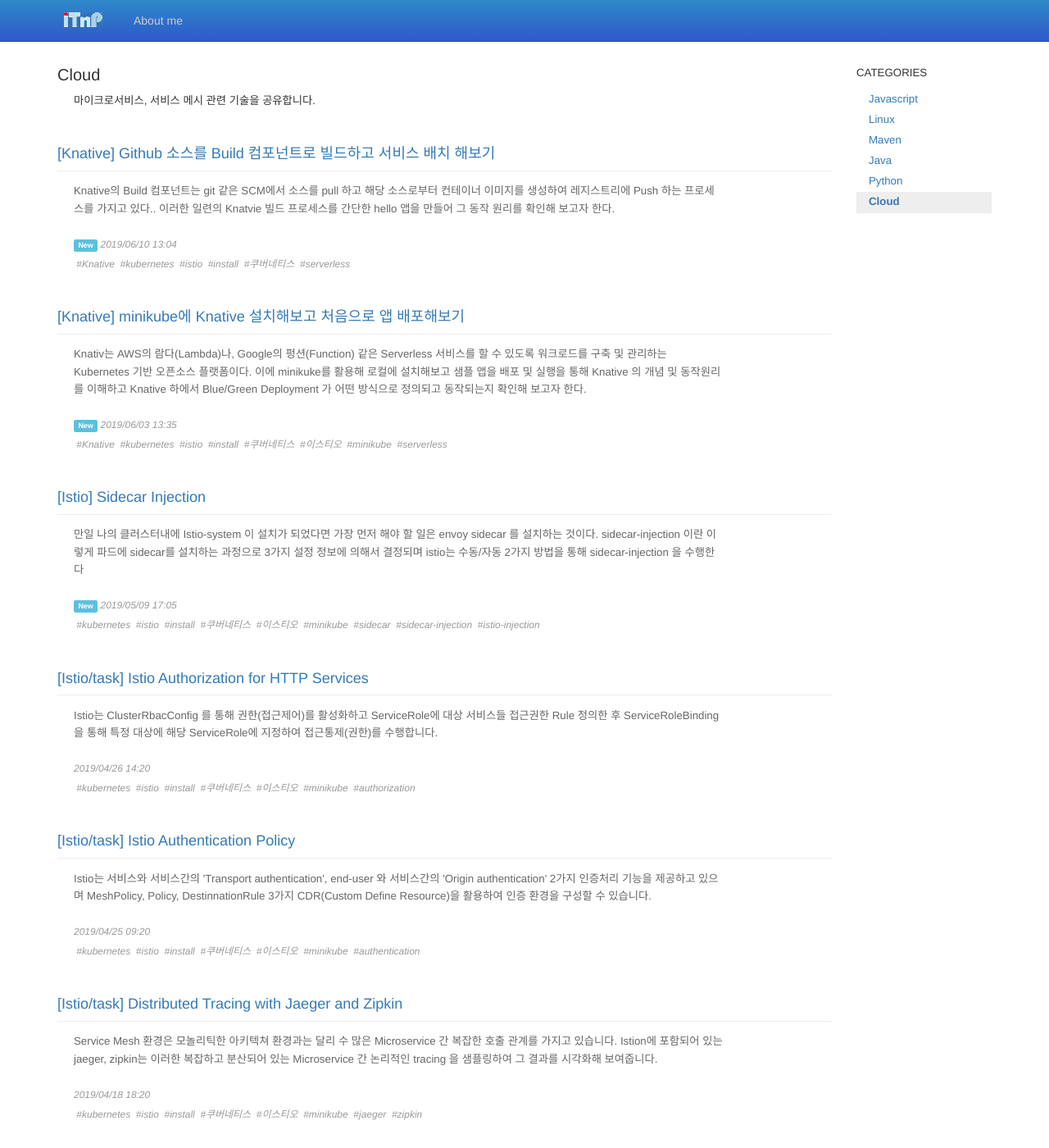
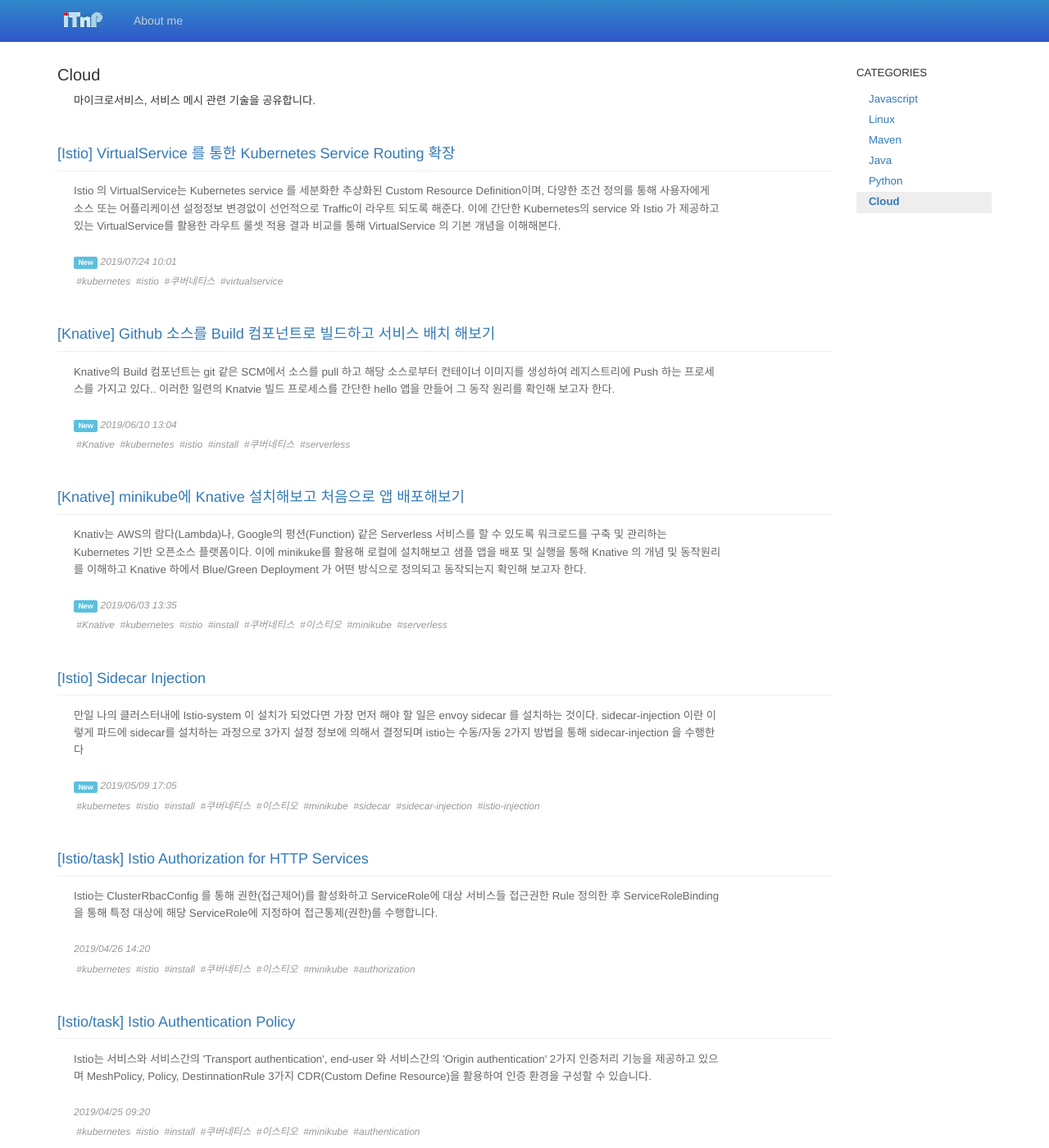
Before and after one commit to itnpeople/itnpeople.github.com, a Jekyll site: the page built from posts/cloud.html, in a window 1280 px wide and 1400 px high. Shown: the whole window at 82% size. Built offline with Jekyll 4.4.1, drawn with Linux system fonts in a browser that asks for light colours; some of the changed lines change nothing that is shown.

Commit message:
add post

```diff
--- /dev/null
+++ b/_posts/2019-07-24-virtualservice basic on istio.md
@@ -0,0 +1,368 @@
+---
+title:  "[Istio] VirtualService 를 통한 Kubernetes Service Routing 확장"
+date:   2019/07/24 10:01
+categories: "cloud"
+tags: ["recent"]
+keywords: ["kubernetes","istio","쿠버네티스", "virtualservice"]
+description: "Istio 의 VirtualService는  Kubernetes service 를 세분화한 추상화된 Custom Resource Definition이며, 다양한 조건 정의를 통해 사용자에게 소스 또는 어플리케이션 설정정보 변경없이 선언적으로 Traffic이 라우트 되도록 해준다. 이에 간단한  Kubernetes의 service 와 Istio 가 제공하고 있는 VirtualService를 활용한 라우트 룰셋 적용 결과 비교를 통해 VirtualService 의 기본 개념을 이해해본다."
+---
+
+# Istio VirtualService 를 통한 Kubernetes Service Routing 확장
+
+간단한  Kubernetes의 service 와 Istio 가 제공하고 있는 VirtualService를 활용한 라우트 룰셋 적용 결과 비교를 통해 VirtualService 의 기본 개념을 이해해본다.
+
+
+## 데모
+---
+
+### 준비작업
+> 테스트 용 `hello-server-v1`, `hello-server-v2` pod 2개, dummy pod  `curl`, `app=hello` service 준비
+
+* 클러스터에 Istio가 설치되어 있다는 전제하에 pod 3개, service 1개 생성
+
+~~~
+$ kubectl apply -f - <<EOF
+apiVersion: v1
+kind: Pod
+metadata:
+  name: hello-server-v1
+  labels:
+    app: hello
+    version: v1
+spec:
+  containers:
+  - image: honester/hello-server:v1
+    imagePullPolicy: IfNotPresent
+    name: hello-server-v1
+---
+apiVersion: v1
+kind: Pod
+metadata:
+  name: hello-server-v2
+  labels:
+    app: hello
+    version: v2
+spec:
+  containers:
+  - image: honester/hello-server:v2
+    imagePullPolicy: IfNotPresent
+    name: hello-server-v2
+---
+apiVersion: v1
+kind: Pod
+metadata:
+  name: curl
+  labels:
+    app: curl
+spec:
+  containers:
+  - image: honester/servicemesh-prototype:0.1.3
+    imagePullPolicy: IfNotPresent
+    name: curl
+EOF
+~~~
+
+* 생성 확인
+
+~~~
+$ kubectl get all -l app=hello
+
+NAME                  READY   STATUS    RESTARTS   AGE
+pod/hello-server-v1   2/2     Running   0          20m
+pod/hello-server-v2   2/2     Running   0          20m
+~~~
+
+### Case 1
+> `hello-server-v1`, `hello-server-v2` 를 각각 다른 App. 이라고 정의하고 각각에 서비스 `svc-hello-v1`, `svc-hello-v2`를 match 시킨다.
+>  각 service로 Traffic을 발생시키면 각각의 pod 로 전달되는 것을 확인한다.
+
+* `svc-hello-v1`, `svc-hello-v2` 생성
+
+~~~
+$ kubectl apply -f - <<EOF
+apiVersion: v1
+kind: Service
+metadata:
+  name: svc-hello-v1
+  labels:
+    app: hello
+spec:
+  selector:
+    app: hello
+    version: v1
+  ports:
+  - name: http
+    protocol: TCP
+    port: 8080
+---
+apiVersion: v1
+kind: Service
+metadata:
+  name: svc-hello-v2
+  labels:
+    app: hello
+spec:
+  selector:
+    app: hello
+    version: v2
+  ports:
+  - name: http
+    protocol: TCP
+    port: 8080
+EOF
+~~~
+
+* endpoint 확인
+
+~~~
+$ kubectl get endpoints -l app=hello
+
+NAME        ENDPOINTS                         AGE
+svc-hello-v1   172.17.0.5:8080                   2m6s
+svc-hello-v2   172.17.0.6:8080                   14s
+~~~
+
+* `svc-hello-v1`, `svc-hello-v2` 에 Traffic 전달하여 결과 확인하기
+
+~~~
+$ kubectl exec -it curl bash
+
+# for i in {1..5}; do curl http://svc-hello-v1.default.svc.cluster.local:8080; sleep 0.5; done
+
+Hello server - v1 (requestUri=/)
+Hello server - v1 (requestUri=/)
+Hello server - v1 (requestUri=/)
+Hello server - v1 (requestUri=/)
+Hello server - v1 (requestUri=/)
+
+# for i in {1..5}; do curl http://svc-hello-v2.default.svc.cluster.local:8080; sleep 0.5; done
+
+Hello server - v2 (requestUri=/)
+Hello server - v2 (requestUri=/)
+Hello server - v2 (requestUri=/)
+Hello server - v2 (requestUri=/)
+Hello server - v2 (requestUri=/)
+~~~
+
+###  Case - 2
+> 2개의 샘플 pod - `hello-server-v1`, `hello-server-v2` - 가 서로 같은 App. 이라 정의하고 (실제로는 다르지만)
+> `svc-hello` 로 Traffic 발생시키면 해당 Traffic은 endpoints 로 round robin 되는것을 확인한다.
+
+* `svc-hello` service 생성
+
+~~~
+$ kubectl apply -f - <<EOF
+apiVersion: v1
+kind: Service
+metadata:
+  name: svc-hello
+  labels:
+    app: hello
+spec:
+  selector:
+    app: hello
+  ports:
+  - name: http
+    protocol: TCP
+    port: 8080
+EOF
+~~~
+
+
+* endpoint 확인
+  * `svc-hello` 추가 생성
+
+~~~
+$ kubectl get endpoints -l app=hello
+
+NAME           ENDPOINTS                         AGE
+svc-hello      172.17.0.5:8080,172.17.0.6:8080   92m
+svc-hello-v1   172.17.0.5:8080                   2m6s
+svc-hello-v2   172.17.0.6:8080                   14s
+~~~
+
+* `svc-hello` 에 Traffic 전달하여 결과 확인해 보기
+  * `hello-server-v1` , `hello-server-v2` 각각으로 Round Robin
+
+~~~
+$ kubectl exec -it curl bash
+
+# for i in {1..5}; do curl http://svc-hello.default.svc.cluster.local:8080; sleep 0.5; done
+
+Hello server - v2 (requestUri=/)
+Hello server - v1 (requestUri=/)
+Hello server - v2 (requestUri=/)
+Hello server - v1 (requestUri=/)
+Hello server - v1 (requestUri=/)
+~~~
+
+### Case 3
+> 이전 round robin 되엇던 `svc-hello` service 에 **VirtualService** CRDs 를 사용하여 라우트 룰셋을 정의하여 준다.
+> 룰셋은 기본적으로 `svc-hello-v1` 로 라우트 되지만 URI prefix가 `\v2` 이면 `svc-hello-v2`로 라우트 되도록한다.
+
+* VirtualService 생성
+  * 기본적으로 `svc-hello-v1` 로 라우트되고 URI prefix가 `\v2` 이면 `svc-hello-v2`로 라우트되는 룰셋
+  * spec.hosts 는 대상 service
+  * spec.http.route.destination 는 기본 라우트 service
+  * spec.http.match.* 에 라우트 조건 지정
+  * spec.*.destination.host 는 destination service
+
+~~~
+$ kubectl apply -f - <<EOF
+apiVersion: networking.istio.io/v1alpha3
+kind: VirtualService
+metadata:
+  name: vs-hello
+spec:
+  hosts:
+  - "svc-hello.default.svc.cluster.local"
+  http:
+  - match:
+    - uri:
+        prefix: /v2
+    route:
+    - destination:
+        host: "svc-hello-v2.default.svc.cluster.local"
+  - route:
+    - destination:
+        host: "svc-hello-v1.default.svc.cluster.local"
+EOF
+~~~
+
+* endpoint 확인
+  * 변경사항은 없고 이전과 동일하다.
+
+~~~
+$ kubectl get endpoints -l app=hello
+
+NAME           ENDPOINTS                         AGE
+svc-hello      172.17.0.5:8080,172.17.0.6:8080   101m
+svc-hello-v1   172.17.0.5:8080                   11m
+svc-hello-v2   172.17.0.6:8080                   9m13s
+~~~
+
+* `svc-hello` 로 Traffic을 발생시키면  `svc-hello-v1` 으로 라우트된다.
+
+~~~
+$ kubectl exec -it curl bash
+
+# for i in {1..5}; do curl http://svc-hello.default.svc.cluster.local:8080; sleep 0.5; done
+
+Hello server - v1 (requestUri=/)
+Hello server - v1 (requestUri=/)
+Hello server - v1 (requestUri=/)
+Hello server - v1 (requestUri=/)
+Hello server - v1 (requestUri=/)
+~~~
+
+*  prefix `\v2` 로 Traffic을 발생하면  `svc-hello-v2` 으로 라우트된다.
+
+~~~
+# for i in {1..5}; do curl http://svc-hello.default.svc.cluster.local:8080/v2; sleep 0.5; done
+
+Hello server - v2 (requestUri=/v2)
+Hello server - v2 (requestUri=/v2)
+Hello server - v2 (requestUri=/v2)
+Hello server - v2 (requestUri=/v2)
+Hello server - v2 (requestUri=/v2)
+~~~
+
+### Case 4
+> **VirtualService** 는 Destination weight 스펙을 통해 라우트되는 비율을 정의할 수 있다.
+
+* VirtualService 를 수정 적용
+  * v1:v2 = 90:10 비율로 라우트 되도록 한다.
+  * spec.*.route.*.destination.weight 에 라우트 비율 정의 (%)
+
+~~~
+$ kubectl apply -f - <<EOF
+apiVersion: networking.istio.io/v1alpha3
+kind: VirtualService
+metadata:
+  name: vs-hello
+spec:
+  hosts:
+  - "svc-hello.default.svc.cluster.local"
+  http:
+  - route:
+    - destination:
+        host: "svc-hello-v1.default.svc.cluster.local"
+      weight: 90
+    - destination:
+        host: "svc-hello-v2.default.svc.cluster.local"
+      weight: 10
+EOF
+~~~
+
+~~~
+# for i in {1..20}; do curl http://svc-hello.default.svc.cluster.local:8080; sleep 0.5; done
+
+Hello server - v1 (requestUri=/)
+Hello server - v1 (requestUri=/)
+Hello server - v1 (requestUri=/)
+Hello server - v1 (requestUri=/)
+Hello server - v1 (requestUri=/)
+...
+Hello server - v2 (requestUri=/)
+....
+Hello server - v1 (requestUri=/)
+~~~
+
+### Clean-up
+
+~~~
+$ kubectl delete pod/curl pod/hello-server-v1 pod/hello-server-v2 service/svc-hello service/svc-hello-v1 service/svc-hello-v2 vs/vs-hello
+~~~
+
+## VirtualService
+---
+
+프로토콜(http/tls/tcp)별로 Traffic 라우트 룰셋(destination)을 정의
+
+
+### 주요 Spec
+
+* hosts
+
+  * service 이름
+  * service registry 또는 ServiceEntry(external Mesh) 에서 lookup
+  * short 네임은 대신 full 네임 권장 (`reviews` interpreted `reviews.default.svc.cluster.local`)
+  * only `*` 설정 불가하지만 `*.default.svc.cluster.local`, `*.svc.cluster.local` 가능
+  * 라우팅할 destination 이 없으면 무시(drop)됨
+
+
+* spec.[http/tls/tcp].match
+
+  * 라우팅 조건을 정의한다.
+  * exact, prefix, regex
+  * 정의 가능 조건 : uri, method, headers, port, source Labels, gateways, queryParams
+
+* spec.[http/tls/tcp].route
+
+  * default 트래픽 라우팅 룰셋을 정의
+
+* spec.[http/tls/tcp]...route.destination
+
+  * (필수) 요청/연결을 포워딩해야 하는 service 인스턴스 고유한 식별자
+
+* spec.[http/tls/tcp].*.destination.host
+
+  * 타켓 service 인스턴스
+
+* spec.[http/tls/tcp].*.destination.subset
+
+  * **DestinationRule**의 subset
+
+* spec.gateways
+
+  * 라우트 해야하는 gateway, sidecar 이름
+
+* spec.exportTo
+
+  * 현재 virtual service 를 export 하는 네임스페이스를 정의
+
+
+## Conclusion
+---
+
+Istio 의 **VirtualService** 는  Kubernetes service 를 세분화한 추상화된 Custom Resource Definition이며, 다양한 조건 정의를 통해 사용자에게 소스 또는 어플리케이션 설정정보 변경없이 선언적으로 Traffic이 라우트 되도록 해준다.
--- a/resources/css/main.css
+++ b/resources/css/main.css
@@ -113,6 +113,7 @@
 .h1,h1{font-size:20px;margin-top:30px;}.h2,h2{font-size:18px;margin-top:30px;}.h3,h3{font-size:14px}.h4,h4{font-size:14px}.h5,h5{font-size:12px}.h6,h6{font-size:10px}
 hr {margin-top:0px;margin-bottom: 10px;}
 pre {padding: 5px;font-size:12px;}
+blockquote {font-size:1em;padding:10px 5px;}
 
 li > p {padding-left:0px;}
 p {padding-left:20px;line-height: 1.6em;margin-bottom:5px;}
```
